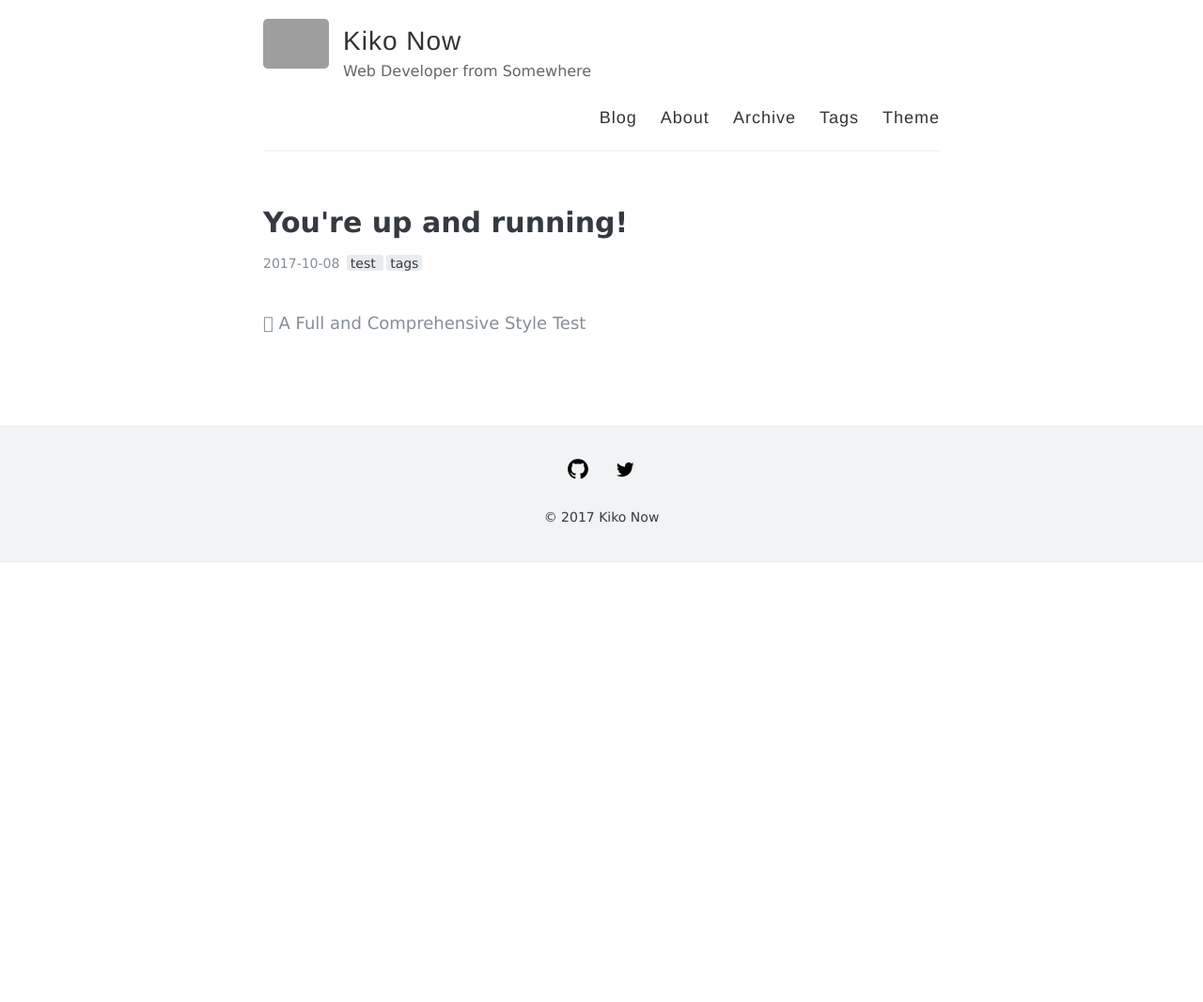
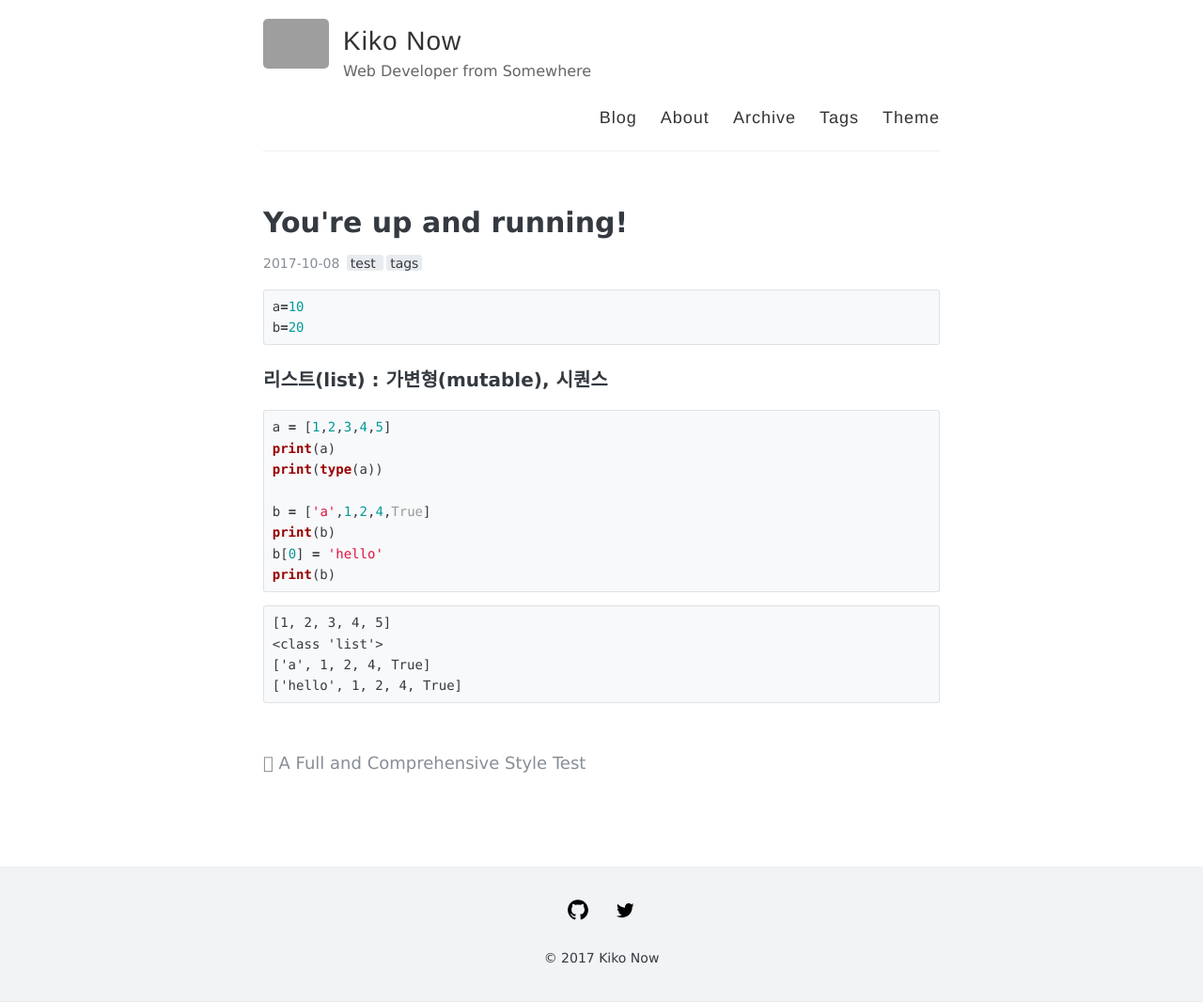
Before and after one commit to zoe0-0/blog, a Jekyll site: the page built from _posts/2017-10-08-hello-world.md, in a window 1280 px wide. Shown: the whole page at 94% size. Built offline with Jekyll 4.4.1, drawn with Linux system fonts in a browser that asks for light colours; before the commit the page ends 900 px from its top, so only the background shows below that; grey boxes are pictures that could not be loaded.

Commit message:
edit post

````diff
--- a/_posts/2017-10-08-hello-world.md
+++ b/_posts/2017-10-08-hello-world.md
@@ -5,3 +5,28 @@ tags:
   - test
   - tags
 ---
+
+```python
+a=10
+b=20
+```
+
+### 리스트(list) : 가변형(mutable), 시퀀스
+
+```python
+a = [1,2,3,4,5]
+print(a)
+print(type(a))
+
+b = ['a',1,2,4,True]
+print(b)
+b[0] = 'hello'
+print(b)
+```
+
+```
+[1, 2, 3, 4, 5]
+<class 'list'>
+['a', 1, 2, 4, True]
+['hello', 1, 2, 4, True]
+```
````
Also changed, not shown: 3 other files.
